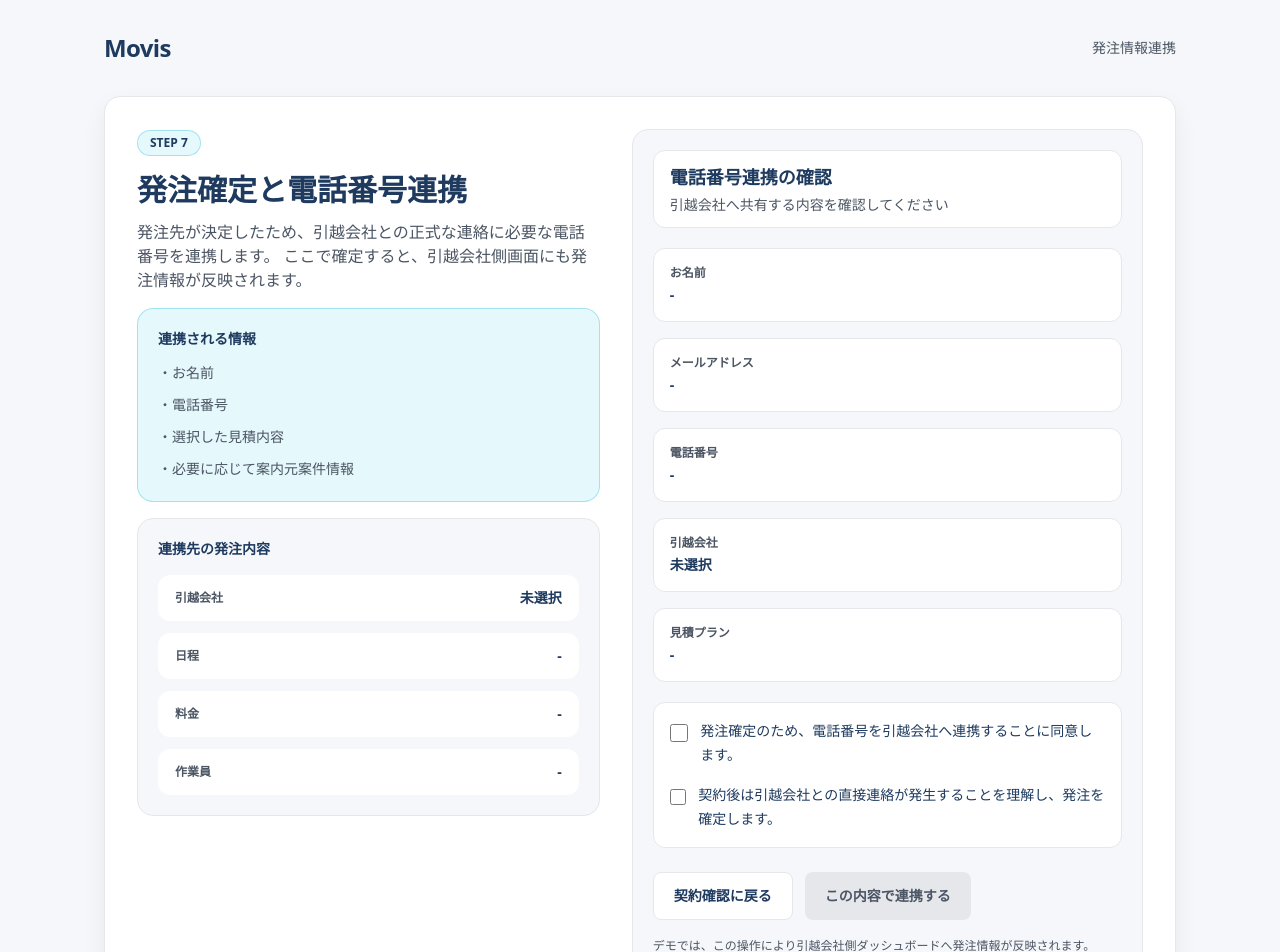
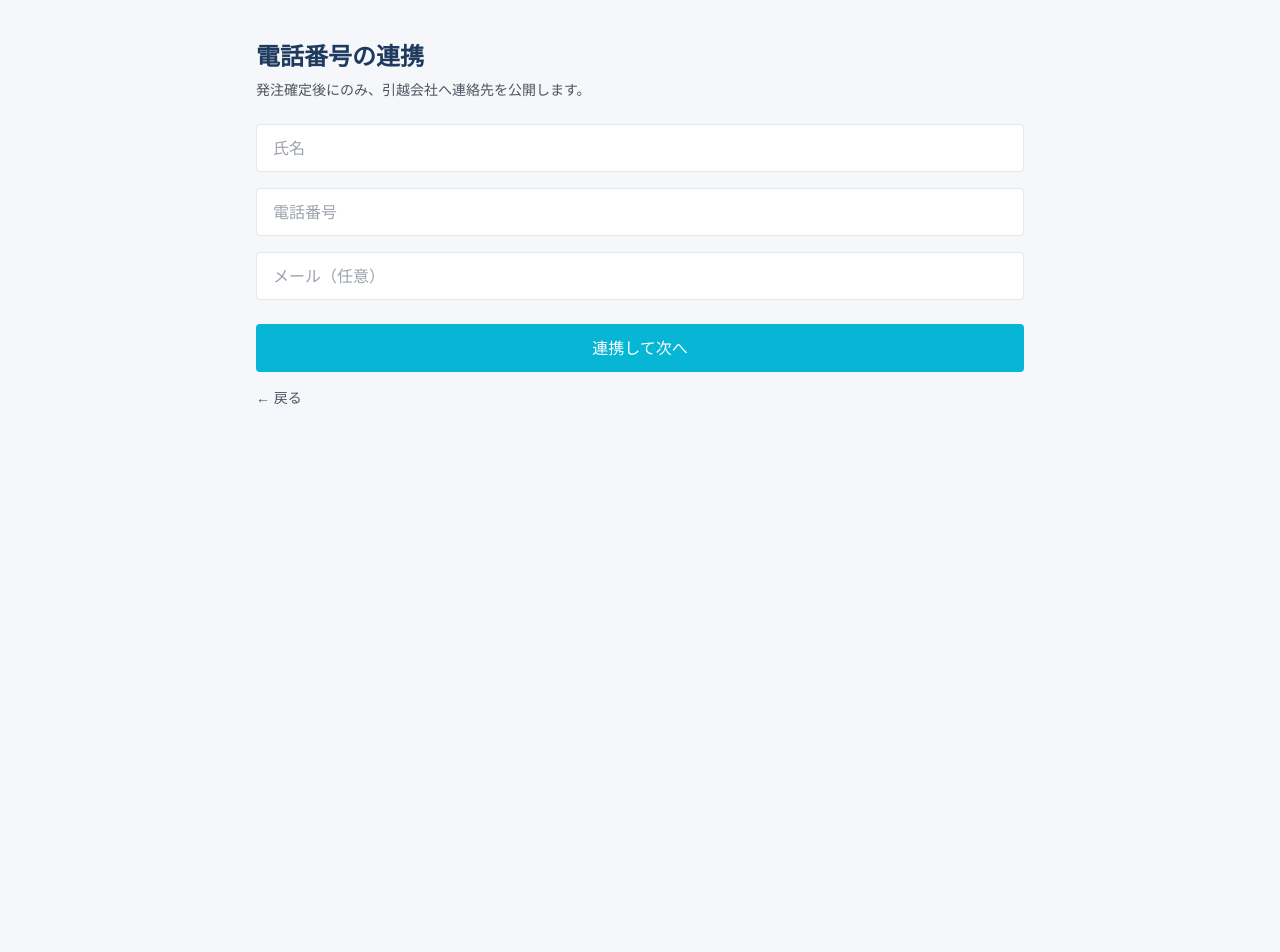
Before and after one commit to rjshimoyama-bot/lifeport-mvp, a Next.js app: page /handoff in a window 1280 px wide. Shown: the top 952 px of the page. After the commit the page ends 800 px from the top, so only its background shows below. Built offline with nearby package versions, Linux system fonts and the light colour scheme.

Commit message:
Update page.tsx

```diff
--- a/app/handoff/page.tsx
+++ b/app/handoff/page.tsx
@@ -1,268 +1,97 @@
 "use client";
 
 import Link from "next/link";
-import { useEffect, useState } from "react";
-
-type SelectedQuote = {
-  company: string;
-  plan: string;
-  price: string;
-  crew: string;
-  truck: string;
-  insurance: string;
-  note: string;
-};
-
-type UserInfo = {
-  name: string;
-  email: string;
-  phone: string;
-};
-
-type LeadInfo = {
-  leadId: string;
-  agentName: string;
-  propertyName: string;
-};
+import { useState } from "react";
 
 export default function HandoffPage() {
-  const [selectedQuote, setSelectedQuote] = useState<SelectedQuote>({
-    company: "未選択",
-    plan: "-",
-    price: "-",
-    crew: "-",
-    truck: "-",
-    insurance: "-",
-    note: "見積もり内容を確認してください。",
-  });
+  const [name, setName] = useState("");
+  const [phone, setPhone] = useState("");
+  const [email, setEmail] = useState("");
 
-  const [userInfo, setUserInfo] = useState<UserInfo>({
-    name: "",
-    email: "",
-    phone: "",
-  });
-
-  const [leadInfo, setLeadInfo] = useState<LeadInfo | null>(null);
-  const [agreePhoneShare, setAgreePhoneShare] = useState(false);
-  const [agreeTerms, setAgreeTerms] = useState(false);
-
-  useEffect(() => {
-    const savedQuote = localStorage.getItem("movis_selected_quote");
-    if (savedQuote) {
-      try {
-        setSelectedQuote(JSON.parse(savedQuote));
-      } catch {
-        // noop
-      }
+  const submit = () => {
+    if (!name || !phone) {
+      alert("氏名と電話番号は必須です");
+      return;
     }
 
-    const savedUser = localStorage.getItem("movis_user_info");
-    if (savedUser) {
-      try {
-        setUserInfo(JSON.parse(savedUser));
-      } catch {
-        // noop
-      }
-    }
+    const selectedQuote = JSON.parse(
+      localStorage.getItem("movis_selected_quote") || "null"
+    );
 
-    const savedLead = localStorage.getItem("movis_lead_info");
-    if (savedLead) {
-      try {
-        setLeadInfo(JSON.parse(savedLead));
-      } catch {
-        // noop
-      }
-    }
-  }, []);
+    const orders = JSON.parse(
+      localStorage.getItem("movis_confirmed_orders") || "[]"
+    );
 
-  const canSubmit =
-    userInfo.name.trim() &&
-    userInfo.phone.trim() &&
-    selectedQuote.company !== "未選択" &&
-    agreePhoneShare &&
-    agreeTerms;
-
-  const handleSubmit = () => {
-    if (!canSubmit) return;
-
-    const existing = JSON.parse(localStorage.getItem("movis_confirmed_orders") || "[]");
-
-    const order = {
+    const newOrder = {
       id: `ORD-${Date.now()}`,
-      company: selectedQuote.company,
-      plan: selectedQuote.plan,
-      price: selectedQuote.price,
-      crew: selectedQuote.crew,
-      truck: selectedQuote.truck,
-      insurance: selectedQuote.insurance,
-      customerName: userInfo.name,
-      customerEmail: userInfo.email,
-      customerPhone: userInfo.phone,
-      leadId: leadInfo?.leadId || "",
-      agentName: leadInfo?.agentName || "",
-      propertyName: leadInfo?.propertyName || "",
+      customerName: name,
+      customerPhone: phone,
+      customerEmail: email,
+      company: selectedQuote?.company || "未選択",
+      plan: selectedQuote?.plan || "-",
+      price: selectedQuote?.price || "-",
+      crew: selectedQuote?.crew || "-",
+      truck: selectedQuote?.truck || "-",
+      insurance: selectedQuote?.insurance || "-",
+      status: "連携済み",
       handoffAt: new Date().toISOString(),
-      status: "連携済み",
     };
 
     localStorage.setItem(
       "movis_confirmed_orders",
-      JSON.stringify([order, ...existing])
+      JSON.stringify([...orders, newOrder])
     );
 
-    alert("電話番号連携を含む発注情報を引越会社へ連携しました（デモ）。");
+    alert("引越会社へ連携しました");
+
     window.location.href = "/tasks";
   };
 
   return (
     <main className="min-h-screen bg-bg">
-      <div className="mx-auto max-w-[1120px] px-4 py-6 md:px-6 md:py-8">
-        <header className="flex items-center justify-between">
-          <Link href="/" className="text-2xl font-bold tracking-tight text-navy">
-            Movis
-          </Link>
-          <span className="text-sm text-muted">発注情報連携</span>
-        </header>
+      <div className="mx-auto max-w-[800px] px-4 py-10">
+        <h1 className="text-2xl font-bold text-navy">
+          電話番号の連携
+        </h1>
 
-        <section className="mt-8">
-          <div className="rounded-2xl border border-border bg-white p-6 shadow-soft md:p-8">
-            <div className="grid gap-8 lg:grid-cols-[0.95fr_1.05fr]">
-              <div className="space-y-4">
-                <div className="inline-flex rounded-full border border-cyan/30 bg-cyan/10 px-3 py-1 text-xs font-semibold text-navy">
-                  STEP 7
-                </div>
+        <p className="mt-2 text-sm text-muted">
+          発注確定後にのみ、引越会社へ連絡先を公開します。
+        </p>
 
-                <div>
-                  <h1 className="text-2xl font-bold text-navy md:text-3xl">
-                    発注確定と電話番号連携
-                  </h1>
-                  <p className="mt-3 text-sm leading-6 text-muted md:text-base">
-                    発注先が決定したため、引越会社との正式な連絡に必要な電話番号を連携します。
-                    ここで確定すると、引越会社側画面にも発注情報が反映されます。
-                  </p>
-                </div>
+        <div className="mt-6 space-y-4">
+          <input
+            placeholder="氏名"
+            value={name}
+            onChange={(e) => setName(e.target.value)}
+            className="w-full h-12 px-4 border rounded"
+          />
 
-                <div className="rounded-2xl border border-cyan/30 bg-cyan/10 p-5">
-                  <div className="text-sm font-semibold text-navy">連携される情報</div>
-                  <ul className="mt-3 space-y-2 text-sm leading-6 text-muted">
-                    <li>・お名前</li>
-                    <li>・電話番号</li>
-                    <li>・選択した見積内容</li>
-                    <li>・必要に応じて案内元案件情報</li>
-                  </ul>
-                </div>
+          <input
+            placeholder="電話番号"
+            value={phone}
+            onChange={(e) => setPhone(e.target.value)}
+            className="w-full h-12 px-4 border rounded"
+          />
 
-                <div className="rounded-2xl border border-border bg-bg p-5">
-                  <div className="text-sm font-semibold text-navy">連携先の発注内容</div>
-                  <div className="mt-4 space-y-3">
-                    <InfoRow label="引越会社" value={selectedQuote.company} />
-                    <InfoRow label="日程" value={selectedQuote.plan} />
-                    <InfoRow label="料金" value={selectedQuote.price} />
-                    <InfoRow label="作業員" value={selectedQuote.crew} />
-                  </div>
-                </div>
-              </div>
+          <input
+            placeholder="メール（任意）"
+            value={email}
+            onChange={(e) => setEmail(e.target.value)}
+            className="w-full h-12 px-4 border rounded"
+          />
+        </div>
 
-              <div className="rounded-2xl border border-border bg-bg p-5">
-                <div className="rounded-xl border border-border bg-white px-4 py-3">
-                  <div className="text-lg font-bold text-navy">電話番号連携の確認</div>
-                  <div className="mt-1 text-sm text-muted">
-                    引越会社へ共有する内容を確認してください
-                  </div>
-                </div>
+        <button
+          onClick={submit}
+          className="mt-6 w-full h-12 bg-cyan text-white rounded"
+        >
+          連携して次へ
+        </button>
 
-                <div className="mt-5 space-y-4">
-                  <ReadOnlyField label="お名前" value={userInfo.name || "-"} />
-                  <ReadOnlyField label="メールアドレス" value={userInfo.email || "-"} />
-                  <ReadOnlyField label="電話番号" value={userInfo.phone || "-"} />
-                  <ReadOnlyField label="引越会社" value={selectedQuote.company || "-"} />
-                  <ReadOnlyField label="見積プラン" value={selectedQuote.plan || "-"} />
-                </div>
-
-                {leadInfo && (
-                  <div className="mt-5 rounded-xl border border-border bg-white p-4">
-                    <div className="text-sm font-semibold text-navy">案内元案件情報</div>
-                    <div className="mt-3 space-y-2">
-                      <InfoRow label="案件ID" value={leadInfo.leadId} />
-                      <InfoRow label="案内元" value={leadInfo.agentName} />
-                      <InfoRow label="物件名" value={leadInfo.propertyName} />
-                    </div>
-                  </div>
-                )}
-
-                <div className="mt-5 rounded-xl border border-border bg-white p-4">
-                  <label className="flex items-start gap-3 cursor-pointer">
-                    <input
-                      type="checkbox"
-                      className="mt-1 h-5 w-5 accent-[#06B6D4]"
-                      checked={agreePhoneShare}
-                      onChange={(e) => setAgreePhoneShare(e.target.checked)}
-                    />
-                    <span className="text-sm leading-6 text-navy">
-                      発注確定のため、電話番号を引越会社へ連携することに同意します。
-                    </span>
-                  </label>
-
-                  <label className="mt-4 flex items-start gap-3 cursor-pointer">
-                    <input
-                      type="checkbox"
-                      className="mt-1 h-5 w-5 accent-[#06B6D4]"
-                      checked={agreeTerms}
-                      onChange={(e) => setAgreeTerms(e.target.checked)}
-                    />
-                    <span className="text-sm leading-6 text-navy">
-                      契約後は引越会社との直接連絡が発生することを理解し、発注を確定します。
-                    </span>
-                  </label>
-                </div>
-
-                <div className="mt-6 flex flex-col gap-3 sm:flex-row">
-                  <Link
-                    href="/confirm"
-                    className="inline-flex h-12 items-center justify-center rounded-lg border border-border bg-white px-5 text-sm font-semibold text-navy hover:bg-white/80"
-                  >
-                    契約確認に戻る
-                  </Link>
-
-                  <button
-                    onClick={handleSubmit}
-                    className={[
-                      "inline-flex h-12 items-center justify-center rounded-lg px-5 text-sm font-semibold transition",
-                      canSubmit
-                        ? "bg-cyan text-white hover:bg-[#0891B2]"
-                        : "pointer-events-none bg-border text-muted",
-                    ].join(" ")}
-                  >
-                    この内容で連携する
-                  </button>
-                </div>
-
-                <div className="mt-4 text-xs leading-5 text-muted">
-                  デモでは、この操作により引越会社側ダッシュボードへ発注情報が反映されます。
-                </div>
-              </div>
-            </div>
-          </div>
-        </section>
+        <Link href="/confirm" className="block mt-4 text-sm text-muted">
+          ← 戻る
+        </Link>
       </div>
     </main>
   );
 }
-
-function ReadOnlyField({ label, value }: { label: string; value: string }) {
-  return (
-    <div className="rounded-xl border border-border bg-white p-4">
-      <div className="text-xs font-semibold text-muted">{label}</div>
-      <div className="mt-1 text-sm font-semibold text-navy">{value}</div>
-    </div>
-  );
-}
-
-function InfoRow({ label, value }: { label: string; value: string }) {
-  return (
-    <div className="flex items-center justify-between rounded-xl border border-white/60 bg-white px-4 py-3">
-      <div className="text-xs font-semibold text-muted">{label}</div>
-      <div className="text-sm font-semibold text-navy">{value}</div>
-    </div>
-  );
-}
```
